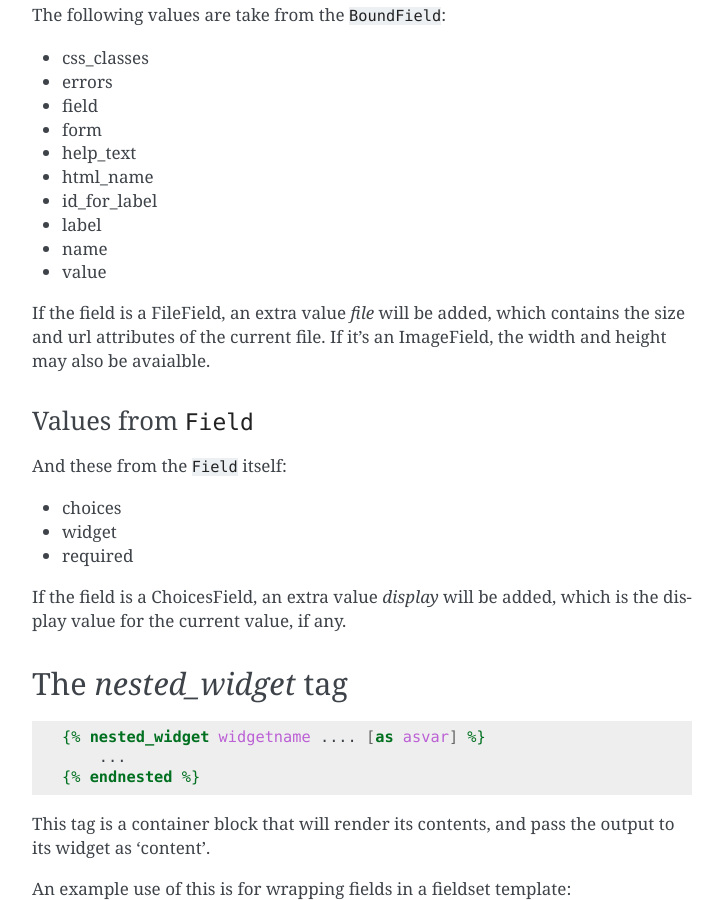
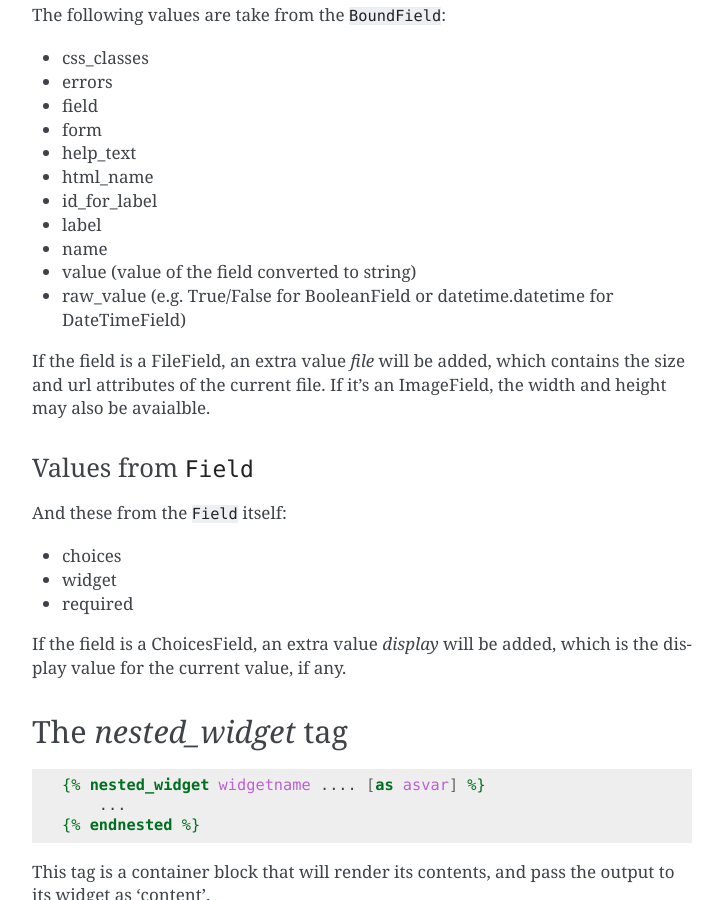
Before and after one commit to funkybob/django-sniplates, a Sphinx documentation site: the page built from docs/tags.rst, in a window 1280 px wide and 900 px high, scrolled down 2306 px. Shown: the whole window, without its empty margins (388-1111 px from the left). Built offline with Sphinx 7.4.7, drawn with Linux system fonts in a browser that asks for light colours.

Commit message:
Added raw_value variable to form_field context

```diff
--- a/docs/tags.rst
+++ b/docs/tags.rst
@@ -114,7 +114,8 @@ The following values are take from the ``BoundField``:
 - id_for_label
 - label
 - name
-- value
+- value (value of the field converted to string)
+- raw_value (e.g. True/False for BooleanField or datetime.datetime for DateTimeField)
 
 If the field is a FileField, an extra value `file` will be added, which
 contains the size and url attributes of the current file.  If it's an
```
Also changed, not shown: 1 other file.
